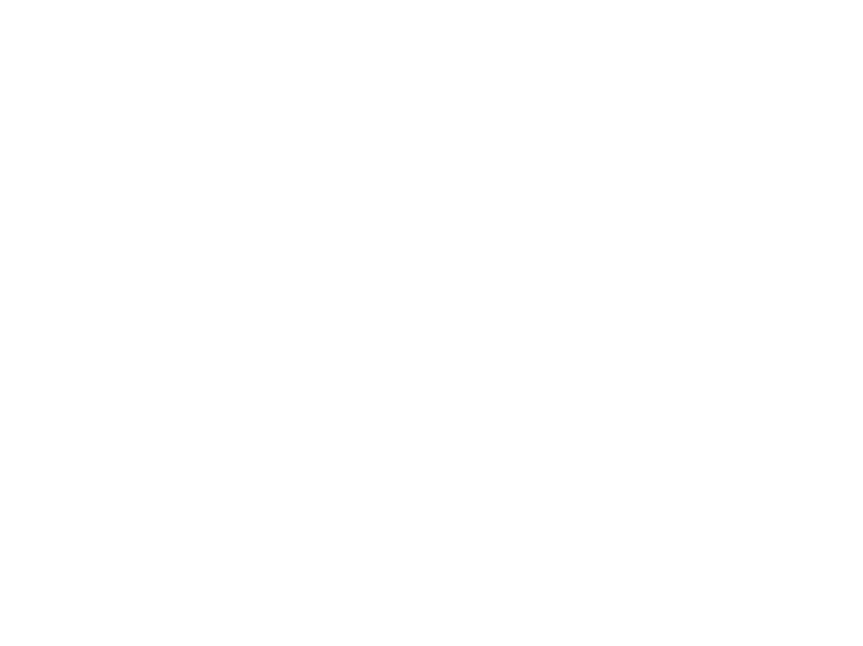
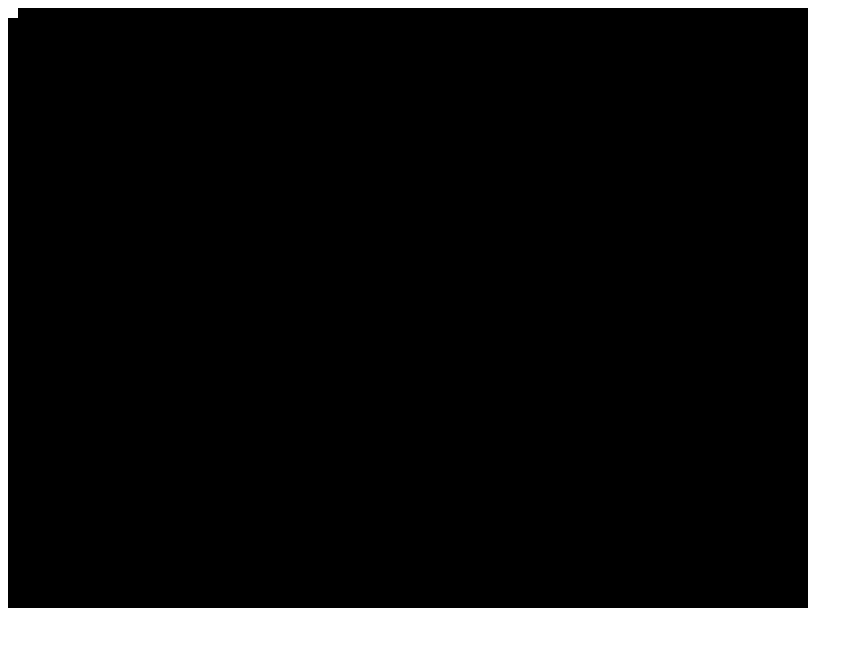
Before and after one commit to Adriantega12/VolcanoEscape, a plain HTML site: page index.html in a window 1280 px wide. Shown: the whole page, without its empty margins (0-863 px from the left). Drawn offline with Linux system fonts and the light colour scheme.

Commit message:
Get some sort of input from keyboard

```diff
--- a/index.html
+++ b/index.html
@@ -5,7 +5,7 @@
   <title>Volcano Escape</title>
 </head>
 <body>
-  <canvas id = "GameCanvas" width = "800" height = "600"></canvas>
+  <canvas id = "GameCanvas" width = "800" height = "600" tabindex="1"></canvas>
   <script type="text/javascript" src="src/js/main.js"></script>
 </body>
 </html>
--- a/src/js/main.js
+++ b/src/js/main.js
@@ -1,2 +1,44 @@
 const canvas = document.getElementById('GameCanvas');
 const canvasContext = canvas.getContext('2d');
+
+let playerX = 0;
+let playerY = 0;
+
+canvas.addEventListener('keydown', (evt) => {
+  const W = 87;
+  const A = 65;
+  const S = 83;
+  const D = 68;
+
+  if (evt.keyCode === W) {
+    playerX++;
+  }
+
+  console.log(playerX);
+});
+
+window.onload = () => {
+  const FPS = 60;
+  setInterval(gameLoop, 1000/FPS);
+}
+
+function gameLoop() {
+  update();
+  render();
+}
+
+function update() {
+
+}
+
+function render() {
+  // BG
+  colorRect(0, 0, canvas.width, canvas.height, 'black');
+
+  colorRect(playerX, 0, 10, 10, 'white');
+}
+
+function colorRect( topLeftX, topLeftY, boxWidth, boxHeight, fillColor) {
+  canvasContext.fillStyle = fillColor;
+  canvasContext.fillRect( topLeftX, topLeftY, boxWidth, boxHeight );
+  }
```
